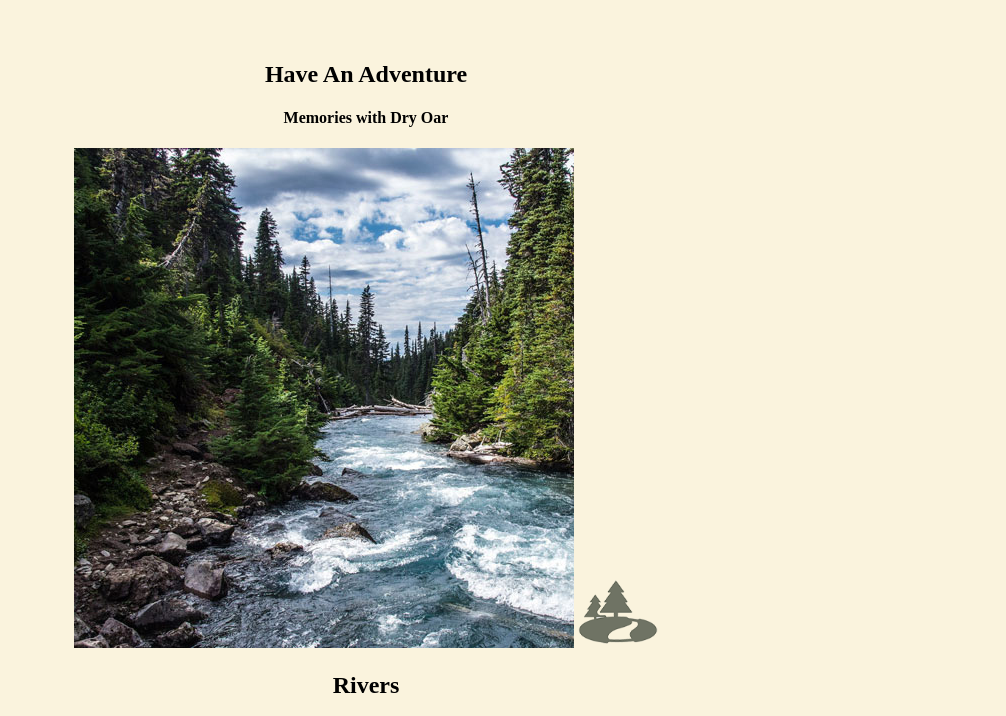
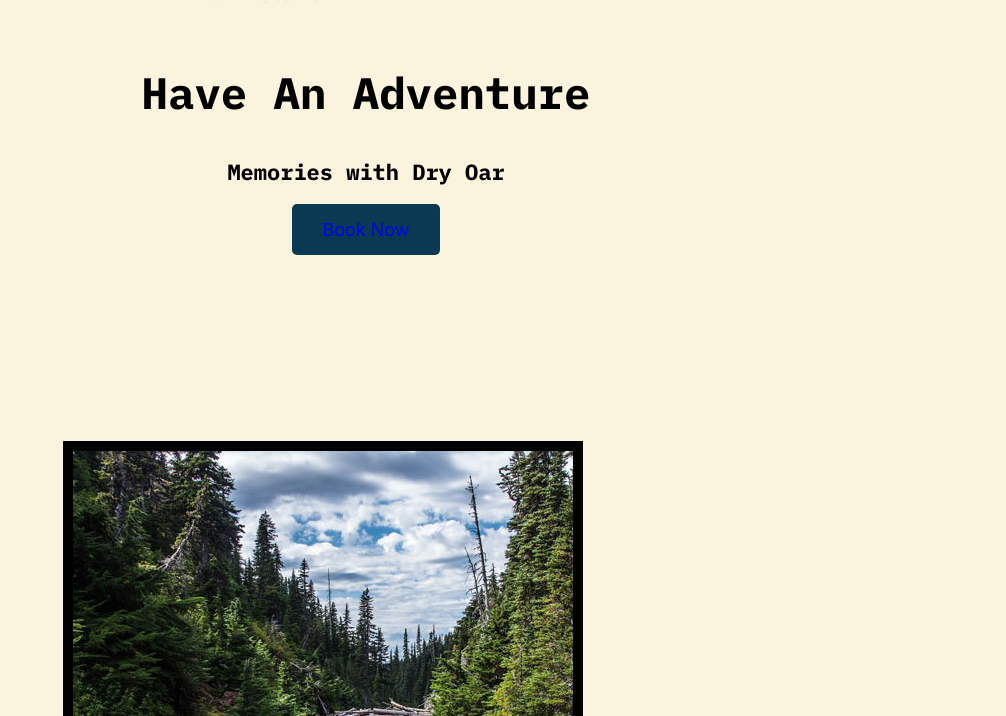
Before and after one commit to eSerranoRosete/WDD130, a plain HTML site: page wwr/index.html in a window 1280 px wide. Shown: the part 929-1645 px from the top of the page, without its empty margins (274-1280 px from the left). Drawn offline with Linux system fonts and the light colour scheme.

Commit message:
Completed w05 tasks

```diff
--- a/wwr/index.html
+++ b/wwr/index.html
@@ -32,7 +32,7 @@
           <h1 class="home-title">Have An Adventure</h1>
           <h4>Memories with Dry Oar</h4>
           <div class="button-box">
-            <a href="contactus.html" class="book"></a>
+            <a href="contactus.html" class="book">Book Now</a>
           </div>
         </section>
       </div>
--- a/wwr/styles/style.css
+++ b/wwr/styles/style.css
@@ -1,5 +1,24 @@
+@import url("https://fonts.googleapis.com/css2?family=IBM+Plex+Mono:ital,wght@0,400;0,500;0,600;0,700;1,400;1,500;1,600;1,700&family=Inter&display=swap");
+
+h1,
+h2,
+h3,
+h4,
+h5,
+h6 {
+  font-family: "IBM Plex Mono", helvetica, serif;
+}
+
 body {
   background-color: #faf3dd;
+  font-family: Inter, helvetica, sans-serif;
+  font-size: 22px;
+  margin: 0;
+  padding: 0;
+}
+
+#logo_link {
+  padding-top: 5px;
 }
 
 header {
@@ -11,10 +30,20 @@ header {
   margin: 0 auto;
 }
 
+.home-title {
+  font-size: 2em;
+  margin-top: 10px;
+}
+
 nav a {
   text-align: center;
   text-decoration: none;
   color: #fff;
+  padding: 35px;
+}
+
+main img {
+  box-sizing: border-box;
 }
 
 nav a:hover {
@@ -26,6 +55,10 @@ nav a:hover {
 .join {
   background-color: #0b3954;
   text-decoration: none;
+  font-size: 18px;
+  padding: 15px 30px;
+  margin-top: 50px;
+  border-radius: 5px;
 }
 
 .book:hover,
@@ -43,10 +76,19 @@ nav a:hover {
 
 .msg {
   background-color: #43563f;
+  line-height: 1.5em;
+  padding: 35px;
+}
+
+.msg p {
+  font-size: 0.8em;
+  padding-bottom: 15px;
 }
 
 footer {
   background-color: #43563f;
+  padding: 25px 50px;
+  margin-top: 200px;
 }
 
 footer p {
@@ -61,9 +103,17 @@ footer a:hover {
   text-decoration: underline;
 }
 
+footer .social img {
+  padding-top: 15px;
+}
+
 .icon,
 .logo {
   width: 80px;
+}
+
+.icon {
+  padding-top: 10px;
 }
 
 #hero-msg h1,
@@ -75,6 +125,16 @@ footer a:hover {
   text-align: center;
 }
 
+.card-img {
+  border: 10px solid black;
+}
+
+.rivers-card,
+.camping-card,
+.rapids-card {
+  margin: 200px 0;
+}
+
 main section {
   text-align: center;
 }
```
